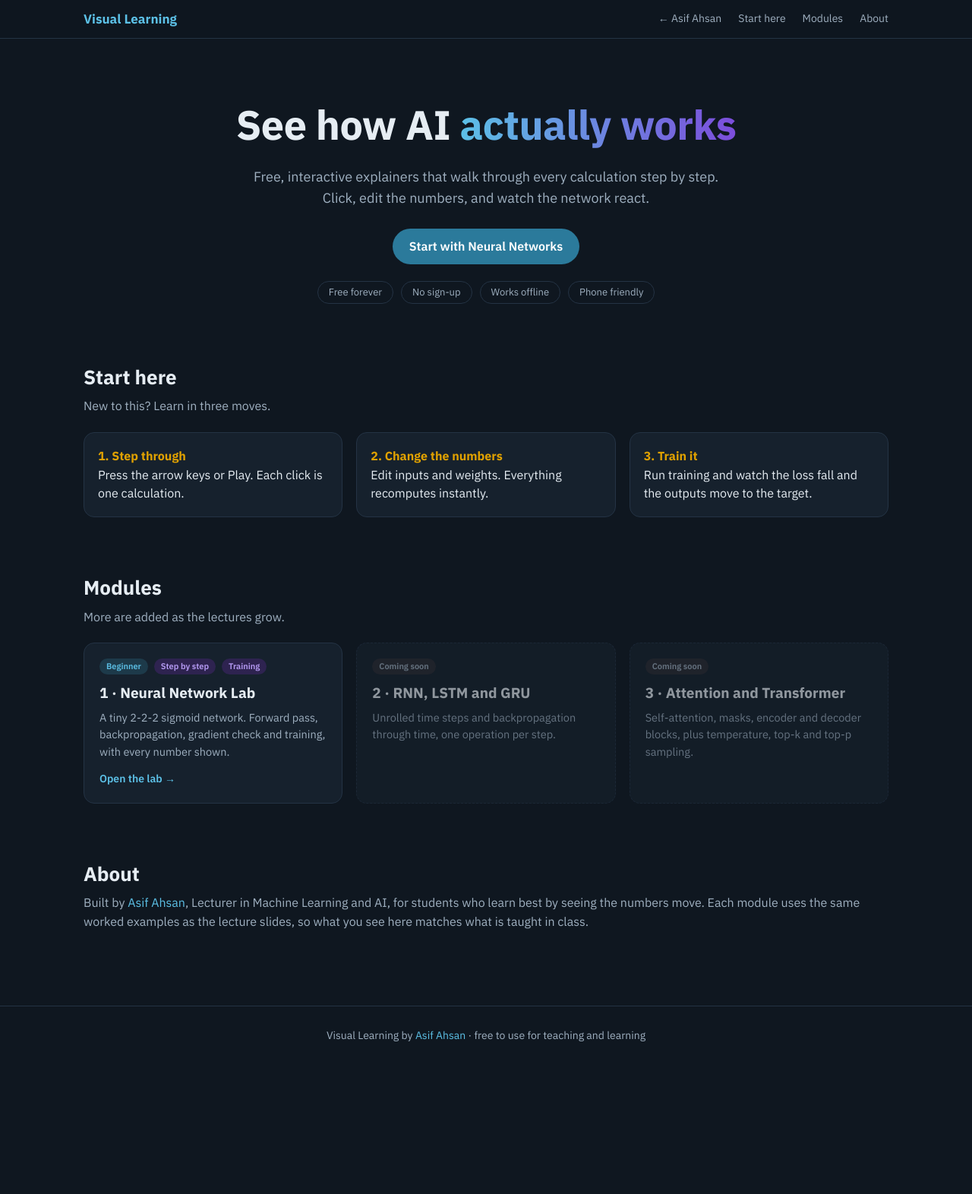
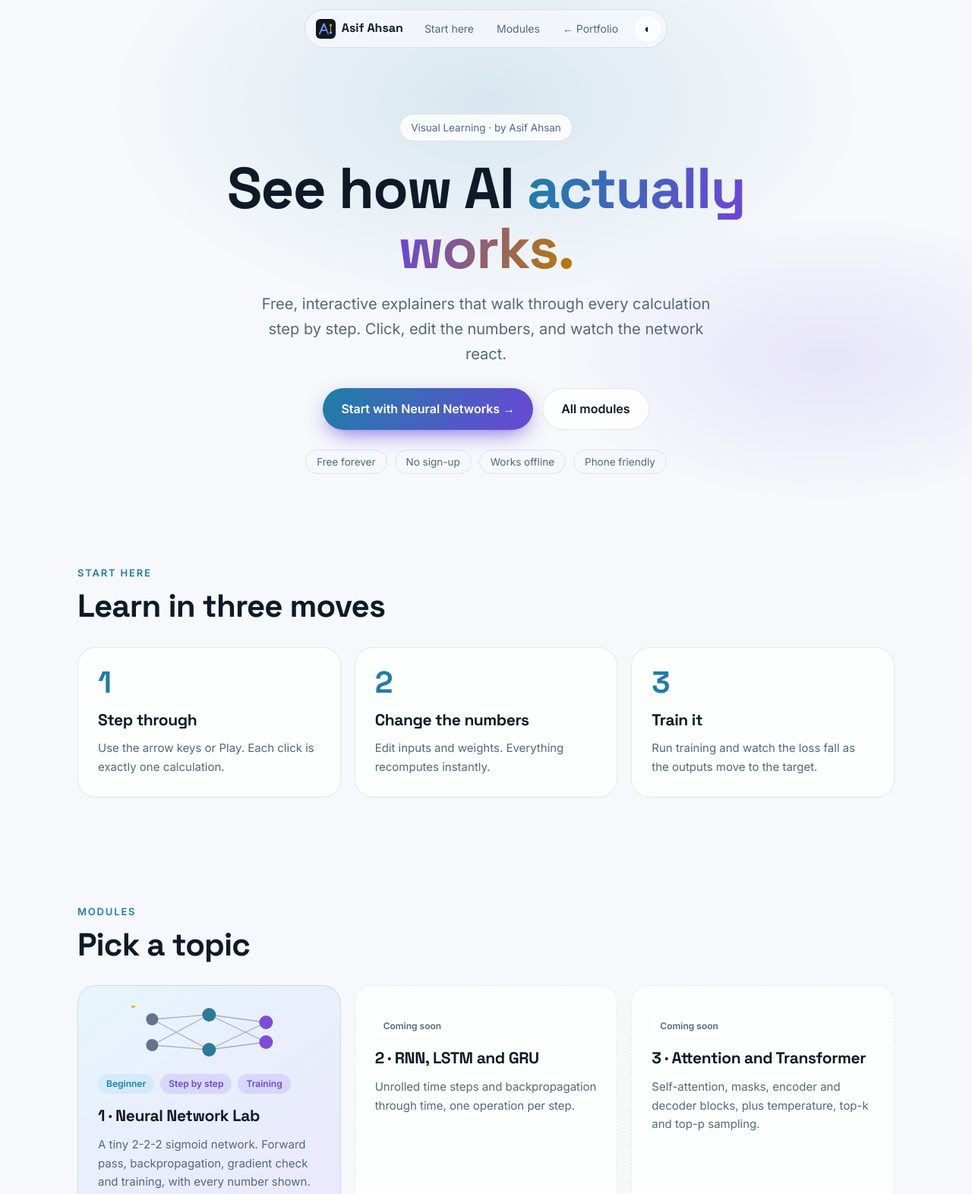
Before and after one commit to asifahsaan/asifahsaan.github.io, a plain HTML site: page visual-learning/index.html in a window 1280 px wide. Shown: the top 1572 px of the page at 76% size. Before the commit the page ends 1402 px from the top, so only its background shows below. Drawn offline with Linux system fonts and the light colour scheme.

Commit message:
Restyle Visual Learning hub to match portfolio
Co-Authored-By: Claude Sonnet 5.5 <noreply@anthropic.com>

```diff
--- a/visual-learning/index.html
+++ b/visual-learning/index.html
@@ -5,95 +5,116 @@
 <meta name="viewport" content="width=device-width,initial-scale=1">
 <title>Visual Learning · Interactive AI explainers</title>
 <meta name="description" content="Free interactive visualizers that explain AI step by step: neural networks, RNNs, transformers and more. No install, no sign-up.">
+<meta name="theme-color" content="#0b1118">
 <link rel="icon" href="../favicon.svg" type="image/svg+xml">
-<link rel="preconnect" href="https://fonts.googleapis.com">
-<link href="https://fonts.googleapis.com/css2?family=IBM+Plex+Sans:wght@400;500;600;700&display=swap" rel="stylesheet">
+<link rel="preconnect" href="https://fonts.googleapis.com"><link rel="preconnect" href="https://fonts.gstatic.com" crossorigin>
+<link href="https://fonts.googleapis.com/css2?family=Inter:wght@400;500;600&family=Space+Grotesk:wght@500;600;700&display=swap" rel="stylesheet">
+<script>try{var t=localStorage.getItem('theme');if(!t)t=matchMedia('(prefers-color-scheme: light)').matches?'light':'dark';document.documentElement.dataset.theme=t}catch(e){document.documentElement.dataset.theme='dark'}</script>
 <style>
-:root{--bg:#0f1720;--panel:#16212d;--line:#243344;--tx:#e6edf3;--mut:#9fb0c0;--acc:#2B7A9B;--acc2:#5cc0e6;--vio:#7C4DDB;--amb:#E0A100}
-*{box-sizing:border-box}
-html{scroll-behavior:smooth}
-body{margin:0;background:var(--bg);color:var(--tx);font-family:"IBM Plex Sans",Arial,sans-serif;line-height:1.55}
+:root{--bg:#0b1118;--card:rgba(255,255,255,.045);--bd:rgba(255,255,255,.09);--tx:#eef3f8;--mut:#93a4b5;--a:#5cc0e6;--b:#8b6cf0;--c:#f0b429;--glow:rgba(92,192,230,.16);--nav:rgba(11,17,24,.72)}
+[data-theme=light]{--bg:#f6f8fb;--card:rgba(255,255,255,.8);--bd:rgba(15,30,50,.1);--tx:#0e1a27;--mut:#55677a;--a:#1d7fa6;--b:#6a47d6;--c:#b97d00;--glow:rgba(29,127,166,.14);--nav:rgba(246,248,251,.78)}
+*{box-sizing:border-box}html{scroll-behavior:smooth;scroll-padding-top:80px}
+body{margin:0;background:var(--bg);color:var(--tx);font:16px/1.65 Inter,system-ui,Arial,sans-serif;overflow-x:hidden;-webkit-font-smoothing:antialiased}
+h1,h2,h3{font-family:"Space Grotesk",Inter,sans-serif;letter-spacing:-.02em}
 a{color:inherit;text-decoration:none}
-nav{position:sticky;top:0;z-index:5;background:rgba(15,23,32,.9);backdrop-filter:blur(8px);border-bottom:1px solid var(--line)}
-nav .in{max-width:1100px;margin:auto;padding:12px 20px;display:flex;gap:22px;align-items:center;flex-wrap:wrap}
-nav b{font-size:17px;margin-right:auto;color:var(--acc2)}
-nav a{color:var(--mut);font-size:14px}nav a:hover{color:var(--tx)}
-header{max-width:1100px;margin:auto;padding:72px 20px 40px;text-align:center}
-h1{font-size:clamp(32px,6vw,54px);margin:0 0 12px;letter-spacing:-.5px}
-h1 span{background:linear-gradient(90deg,var(--acc2),var(--vio));-webkit-background-clip:text;background-clip:text;color:transparent}
-header p{max-width:640px;margin:0 auto 26px;color:var(--mut);font-size:18px}
-.btn{display:inline-block;background:var(--acc);color:#fff;padding:11px 22px;border-radius:999px;font-weight:600}
-.btn:hover{background:#348fb4}
-.pills{margin-top:22px;display:flex;gap:10px;justify-content:center;flex-wrap:wrap}
-.pills span{border:1px solid var(--line);border-radius:999px;padding:4px 14px;font-size:13px;color:var(--mut)}
-section{max-width:1100px;margin:auto;padding:36px 20px}
-h2{font-size:26px;margin:0 0 6px}
-.sub{color:var(--mut);margin:0 0 22px}
+.wrap{max-width:1120px;margin:auto;padding:0 22px}
+nav{position:fixed;inset:12px 0 auto;z-index:20;display:flex;justify-content:center;padding:0 12px}
+nav .bar{display:flex;align-items:center;gap:6px;background:var(--nav);backdrop-filter:blur(16px);-webkit-backdrop-filter:blur(16px);border:1px solid var(--bd);border-radius:999px;padding:6px 8px 6px 14px;max-width:100%}
+nav .logo{display:flex;align-items:center;gap:8px;font-weight:700;font-family:"Space Grotesk";margin-right:10px}
+nav .logo img{width:26px;height:26px}
+nav .lk{padding:7px 12px;border-radius:999px;font-size:14px;color:var(--mut);transition:.2s;white-space:nowrap}
+nav .lk:hover{color:var(--tx);background:var(--card)}
+#tg{width:34px;height:34px;border-radius:50%;border:0;background:var(--card);color:var(--tx);cursor:pointer;font-size:15px;margin-left:4px}
+@media(max-width:600px){nav .hide{display:none}}
+.hero{position:relative;padding:150px 0 50px;isolation:isolate;text-align:center}
+.hero:before{content:"";position:absolute;z-index:-1;inset:0;background:radial-gradient(55% 60% at 50% 20%,var(--glow),transparent 70%),radial-gradient(40% 40% at 85% 70%,rgba(139,108,240,.14),transparent 70%)}
+.pill{display:inline-flex;gap:8px;align-items:center;border:1px solid var(--bd);background:var(--card);border-radius:999px;padding:6px 14px;font-size:13.5px;color:var(--mut)}
+h1{font-size:clamp(38px,7vw,76px);line-height:1.04;margin:22px auto 18px;font-weight:700;max-width:900px}
+.grad{background:linear-gradient(100deg,var(--a),var(--b) 55%,var(--c));-webkit-background-clip:text;background-clip:text;color:transparent}
+.lead{font-size:clamp(17px,2vw,20px);color:var(--mut);max-width:600px;margin:0 auto 28px}
+.btns{display:flex;gap:12px;flex-wrap:wrap;justify-content:center}
+.btn{display:inline-flex;align-items:center;gap:8px;padding:13px 24px;border-radius:999px;font-weight:600;transition:transform .2s}
+.btn.p{background:linear-gradient(120deg,var(--a),var(--b));color:#fff;box-shadow:0 10px 30px -10px var(--b)}
+.btn.s{border:1px solid var(--bd);background:var(--card)}
+.btn:hover{transform:translateY(-2px)}
+.tags{display:flex;gap:10px;justify-content:center;flex-wrap:wrap;margin-top:26px}
+.tags span{font-size:13.5px;color:var(--mut);border:1px solid var(--bd);border-radius:999px;padding:4px 14px}
+section{padding:70px 0}
+.eyebrow{font-size:13px;letter-spacing:.14em;text-transform:uppercase;color:var(--a);font-weight:600;margin-bottom:10px}
+h2{font-size:clamp(28px,4vw,42px);line-height:1.1;margin:0 0 30px}
 .grid{display:grid;grid-template-columns:repeat(auto-fill,minmax(300px,1fr));gap:18px}
-.card{display:flex;flex-direction:column;background:var(--panel);border:1px solid var(--line);border-radius:14px;padding:20px;transition:transform .2s,border-color .2s}
-a.card:hover{transform:translateY(-4px);border-color:var(--acc2)}
-.card .tag{display:flex;gap:8px;flex-wrap:wrap;margin-bottom:10px}
-.badge{font-size:11px;font-weight:600;padding:2px 9px;border-radius:999px;background:#1d3a4a;color:var(--acc2)}
-.badge.soon{background:#2b2b33;color:var(--mut)}
-.badge.v{background:#2e2350;color:#b79cf5}
-.card h3{margin:0 0 6px;font-size:19px}
-.card p{margin:0 0 14px;color:var(--mut);font-size:14.5px;flex:1}
-.card .go{color:var(--acc2);font-weight:600;font-size:14px}
-.card.soon{opacity:.6;border-style:dashed}
-.steps{display:grid;grid-template-columns:repeat(auto-fit,minmax(220px,1fr));gap:18px}
-.steps div{background:var(--panel);border:1px solid var(--line);border-radius:14px;padding:18px}
-.steps b{color:var(--amb)}
-footer{border-top:1px solid var(--line);margin-top:40px;padding:28px 20px;text-align:center;color:var(--mut);font-size:14px}
+.cell{background:var(--card);border:1px solid var(--bd);border-radius:24px;padding:26px;transition:transform .25s,border-color .25s}
+.cell h3{margin:0 0 8px;font-size:21px}
+.cell p{margin:0;color:var(--mut);font-size:15px}
+.num{font:700 40px "Space Grotesk";background:linear-gradient(100deg,var(--a),var(--b));-webkit-background-clip:text;background-clip:text;color:transparent;line-height:1}
+a.mod{display:flex;flex-direction:column;position:relative;overflow:hidden;background:linear-gradient(145deg,rgba(92,192,230,.14),rgba(139,108,240,.16)),var(--card)}
+a.mod:hover{transform:translateY(-5px);border-color:var(--a)}
+a.mod p{flex:1;margin-bottom:16px}
+.go{font-weight:600;color:var(--a)}
+.badges{display:flex;gap:8px;flex-wrap:wrap;margin:14px 0 12px}
+.badges span{font-size:12px;font-weight:600;padding:3px 11px;border-radius:999px;background:rgba(92,192,230,.14);color:var(--a)}
+.badges span.v{background:rgba(139,108,240,.18);color:#a98bf5}
+[data-theme=light] .badges span.v{color:var(--b)}
+.cell.soon{opacity:.62;border-style:dashed}
+.badges span.g{background:var(--card);color:var(--mut)}
+.mini{height:70px;margin-bottom:6px;color:var(--tx)}
+.three{display:grid;grid-template-columns:repeat(auto-fit,minmax(240px,1fr));gap:18px}
+footer{padding:36px 22px;text-align:center;color:var(--mut);font-size:14px}
+footer a{color:var(--a)}
+.rv{opacity:0;transform:translateY(24px);transition:opacity .7s ease,transform .7s ease}
+.rv.in{opacity:1;transform:none}
+@media(prefers-reduced-motion:reduce){.rv{opacity:1;transform:none;transition:none}html{scroll-behavior:auto}}
 </style>
 </head>
 <body>
-<nav><div class="in"><b>Visual Learning</b><a href="../">&larr; Asif Ahsan</a><a href="#start">Start here</a><a href="#modules">Modules</a><a href="#about">About</a></div></nav>
+<nav><div class="bar">
+  <a class="logo" href="../"><img src="../favicon.svg" alt="AA">Asif Ahsan</a>
+  <a class="lk hide" href="#start">Start here</a><a class="lk" href="#modules">Modules</a><a class="lk" href="../">← Portfolio</a>
+  <button id="tg" aria-label="Toggle light and dark theme">◐</button>
+</div></nav>
 
-<header>
-  <h1>See how AI <span>actually works</span></h1>
-  <p>Free, interactive explainers that walk through every calculation step by step. Click, edit the numbers, and watch the network react.</p>
-  <a class="btn" href="neural-network.html">Start with Neural Networks</a>
-  <div class="pills"><span>Free forever</span><span>No sign-up</span><span>Works offline</span><span>Phone friendly</span></div>
-</header>
+<header class="hero"><div class="wrap">
+  <span class="pill">Visual Learning · by Asif Ahsan</span>
+  <h1>See how AI <span class="grad">actually works.</span></h1>
+  <p class="lead">Free, interactive explainers that walk through every calculation step by step. Click, edit the numbers, and watch the network react.</p>
+  <div class="btns"><a class="btn p" href="neural-network.html">Start with Neural Networks →</a><a class="btn s" href="#modules">All modules</a></div>
+  <div class="tags"><span>Free forever</span><span>No sign-up</span><span>Works offline</span><span>Phone friendly</span></div>
+</div></header>
 
+<main class="wrap">
 <section id="start">
-  <h2>Start here</h2>
-  <p class="sub">New to this? Learn in three moves.</p>
-  <div class="steps">
-    <div><b>1. Step through</b><br>Press the arrow keys or Play. Each click is one calculation.</div>
-    <div><b>2. Change the numbers</b><br>Edit inputs and weights. Everything recomputes instantly.</div>
-    <div><b>3. Train it</b><br>Run training and watch the loss fall and the outputs move to the target.</div>
+  <div class="eyebrow rv">Start here</div>
+  <h2 class="rv">Learn in three moves</h2>
+  <div class="three">
+    <div class="cell rv"><div class="num">1</div><h3 style="margin-top:12px">Step through</h3><p>Use the arrow keys or Play. Each click is exactly one calculation.</p></div>
+    <div class="cell rv"><div class="num">2</div><h3 style="margin-top:12px">Change the numbers</h3><p>Edit inputs and weights. Everything recomputes instantly.</p></div>
+    <div class="cell rv"><div class="num">3</div><h3 style="margin-top:12px">Train it</h3><p>Run training and watch the loss fall as the outputs move to the target.</p></div>
   </div>
 </section>
 
 <section id="modules">
-  <h2>Modules</h2>
-  <p class="sub">More are added as the lectures grow.</p>
+  <div class="eyebrow rv">Modules</div>
+  <h2 class="rv">Pick a topic</h2>
   <div class="grid">
-    <a class="card" href="neural-network.html">
-      <div class="tag"><span class="badge">Beginner</span><span class="badge v">Step by step</span><span class="badge v">Training</span></div>
+    <a class="cell mod rv" href="neural-network.html">
+      <svg class="mini" viewBox="0 0 200 70" aria-hidden="true"><g stroke="currentColor" stroke-opacity=".3" stroke-width="1.3" fill="none"><path d="M25 18L100 12M25 18L100 58M25 52L100 12M25 52L100 58M100 12L175 22M100 12L175 48M100 58L175 22M100 58L175 48"/></g><circle cx="25" cy="18" r="8" fill="#64748B"/><circle cx="25" cy="52" r="8" fill="#64748B"/><circle cx="100" cy="12" r="9" fill="#2B7A9B"/><circle cx="100" cy="58" r="9" fill="#2B7A9B"/><circle cx="175" cy="22" r="9" fill="#7C4DDB"/><circle cx="175" cy="48" r="9" fill="#7C4DDB"/><circle r="3" fill="#f0b429"><animateMotion dur="2.2s" repeatCount="indefinite" path="M25 18L100 12L175 22"/></circle></svg>
+      <div class="badges"><span>Beginner</span><span class="v">Step by step</span><span class="v">Training</span></div>
       <h3>1 · Neural Network Lab</h3>
       <p>A tiny 2-2-2 sigmoid network. Forward pass, backpropagation, gradient check and training, with every number shown.</p>
       <span class="go">Open the lab →</span>
     </a>
-    <div class="card soon">
-      <div class="tag"><span class="badge soon">Coming soon</span></div>
-      <h3>2 · RNN, LSTM and GRU</h3>
-      <p>Unrolled time steps and backpropagation through time, one operation per step.</p>
-    </div>
-    <div class="card soon">
-      <div class="tag"><span class="badge soon">Coming soon</span></div>
-      <h3>3 · Attention and Transformer</h3>
-      <p>Self-attention, masks, encoder and decoder blocks, plus temperature, top-k and top-p sampling.</p>
-    </div>
+    <div class="cell soon rv"><div class="badges"><span class="g">Coming soon</span></div><h3>2 · RNN, LSTM and GRU</h3><p>Unrolled time steps and backpropagation through time, one operation per step.</p></div>
+    <div class="cell soon rv"><div class="badges"><span class="g">Coming soon</span></div><h3>3 · Attention and Transformer</h3><p>Self-attention, masks, encoder and decoder blocks, plus temperature, top-k and top-p sampling.</p></div>
   </div>
 </section>
+</main>
 
-<section id="about">
-  <h2>About</h2>
-  <p class="sub">Built by <a href="../" style="color:var(--acc2)">Asif Ahsan</a>, Lecturer in Machine Learning and AI, for students who learn best by seeing the numbers move. Each module uses the same worked examples as the lecture slides, so what you see here matches what is taught in class.</p>
-</section>
+<footer>Visual Learning by <a href="../">Asif Ahsan</a> · Lecturer in Machine Learning &amp; AI · free for teaching and learning</footer>
 
-<footer>Visual Learning by <a href="../" style="color:var(--acc2)">Asif Ahsan</a> · free to use for teaching and learning</footer>
+<script>
+document.getElementById('tg').onclick=()=>{const t=document.documentElement.dataset.theme==='dark'?'light':'dark';document.documentElement.dataset.theme=t;try{localStorage.setItem('theme',t)}catch(e){}};
+const io=new IntersectionObserver(es=>es.forEach(e=>{if(e.isIntersecting){e.target.classList.add('in');io.unobserve(e.target)}}),{threshold:.12});
+document.querySelectorAll('.rv').forEach(el=>io.observe(el));
+</script>
 </body>
 </html>
```
